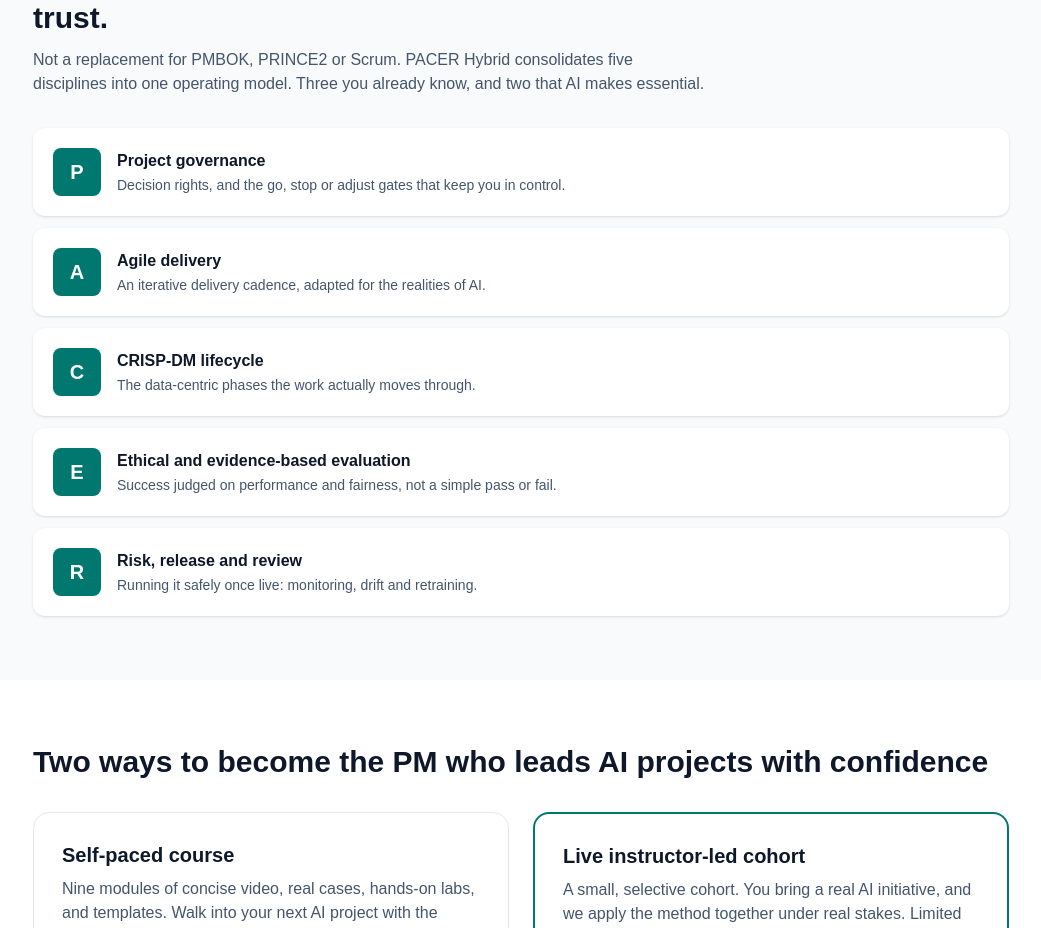
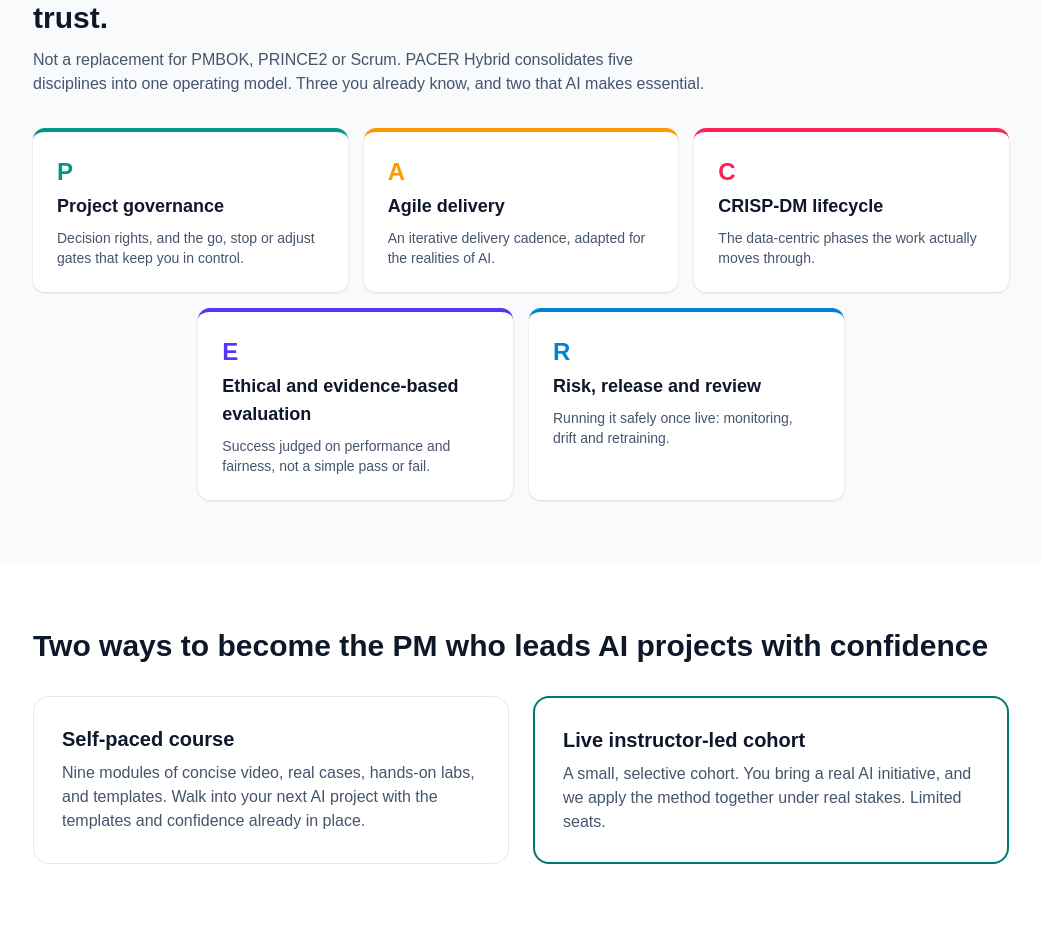
Before and after one commit to anestis0565/aiprojectdelivery, a Next.js app: page / in a window 1280 px wide. Shown: the part 1601-2529 px from the top of the page, without its empty margins (119-1160 px from the left). Built offline with nearby package versions, Linux system fonts and the light colour scheme.

Commit message:
PACER pillars, sticker style

```diff
--- a/app/page.tsx
+++ b/app/page.tsx
@@ -37,25 +37,23 @@
         </div>
       </section>
 
-           <section className="bg-slate-50">
+                 <section className="bg-slate-50">
         <div className="mx-auto max-w-5xl px-6 py-16">
           <p className="text-sm font-semibold uppercase tracking-widest text-teal-700">The method</p>
           <h2 className="mt-2 text-2xl md:text-3xl font-bold">PACER Hybrid&trade;: built for AI delivery, on the disciplines you already trust.</h2>
           <p className="mt-3 max-w-2xl text-slate-600">Not a replacement for PMBOK, PRINCE2 or Scrum. PACER Hybrid consolidates five disciplines into one operating model. Three you already know, and two that AI makes essential.</p>
-          <div className="mt-8 grid gap-3">
+          <div className="mt-8 grid grid-cols-1 sm:grid-cols-6 gap-4">
             {[
-              ["P", "Project governance", "Decision rights, and the go, stop or adjust gates that keep you in control."],
-              ["A", "Agile delivery", "An iterative delivery cadence, adapted for the realities of AI."],
-              ["C", "CRISP-DM lifecycle", "The data-centric phases the work actually moves through."],
-              ["E", "Ethical and evidence-based evaluation", "Success judged on performance and fairness, not a simple pass or fail."],
-              ["R", "Risk, release and review", "Running it safely once live: monitoring, drift and retraining."],
-            ].map(([letter, name, d]) => (
-              <div key={letter} className="flex items-center gap-4 rounded-xl bg-white p-5 shadow-sm">
-                <div className="flex h-12 w-12 shrink-0 items-center justify-center rounded-lg bg-teal-700 text-xl font-bold text-white">{letter}</div>
-                <div>
-                  <p className="font-bold">{name}</p>
-                  <p className="mt-0.5 text-sm text-slate-600">{d}</p>
-                </div>
+              ["P", "Project governance", "Decision rights, and the go, stop or adjust gates that keep you in control.", "border-teal-600", "text-teal-600"],
+              ["A", "Agile delivery", "An iterative delivery cadence, adapted for the realities of AI.", "border-amber-500", "text-amber-500"],
+              ["C", "CRISP-DM lifecycle", "The data-centric phases the work actually moves through.", "border-rose-500", "text-rose-500"],
+              ["E", "Ethical and evidence-based evaluation", "Success judged on performance and fairness, not a simple pass or fail.", "border-indigo-600", "text-indigo-600"],
+              ["R", "Risk, release and review", "Running it safely once live: monitoring, drift and retraining.", "border-sky-600", "text-sky-600"],
+            ].map(([letter, name, d, border, text], i) => (
+              <div key={letter} className={`rounded-xl border-t-4 ${border} bg-white p-6 shadow-sm sm:col-span-2 ${i === 3 ? "sm:col-start-2" : ""}`}>
+                <span className={`text-2xl font-extrabold ${text}`}>{letter}</span>
+                <p className="mt-1 text-lg font-bold">{name}</p>
+                <p className="mt-2 text-sm text-slate-600">{d}</p>
               </div>
             ))}
           </div>
```
